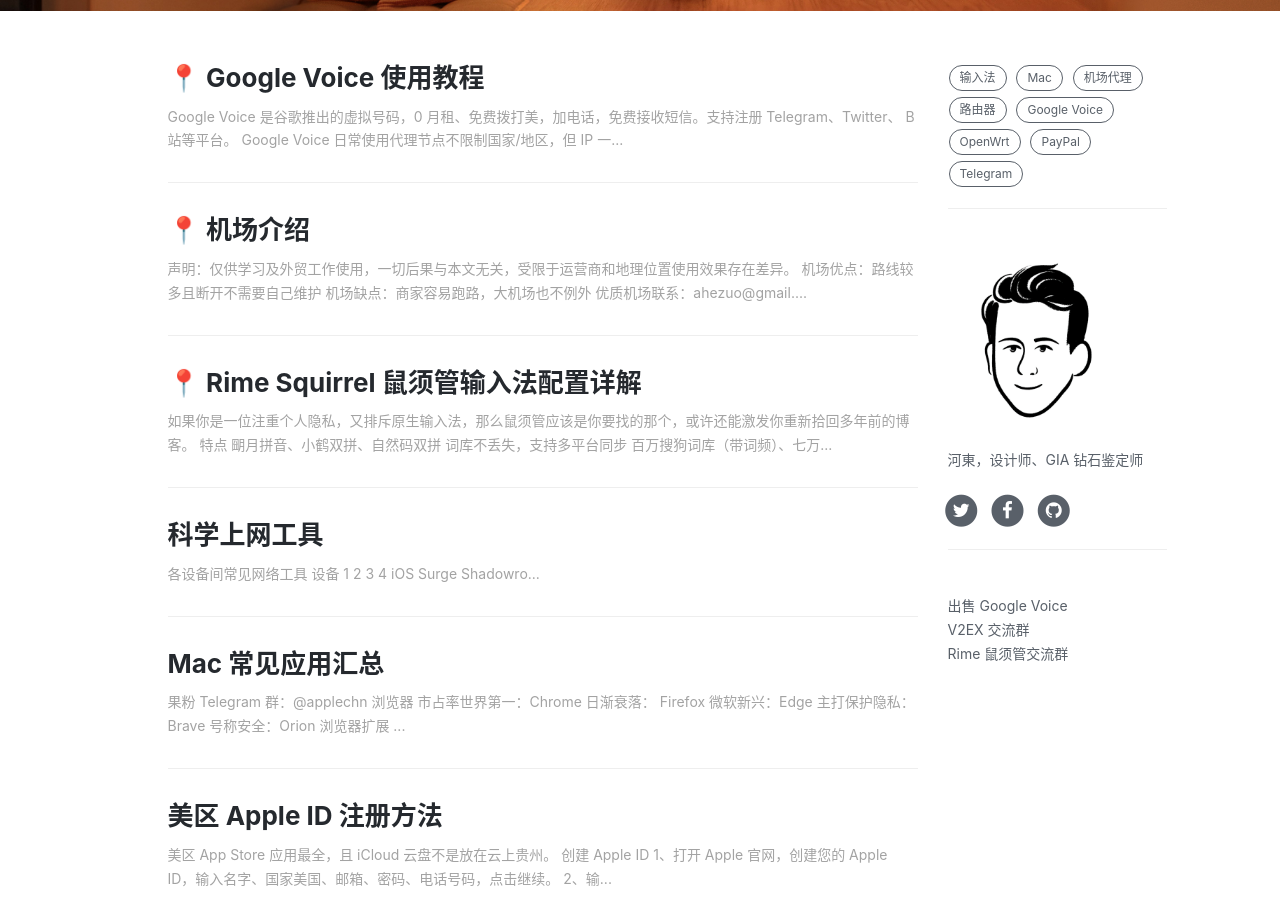
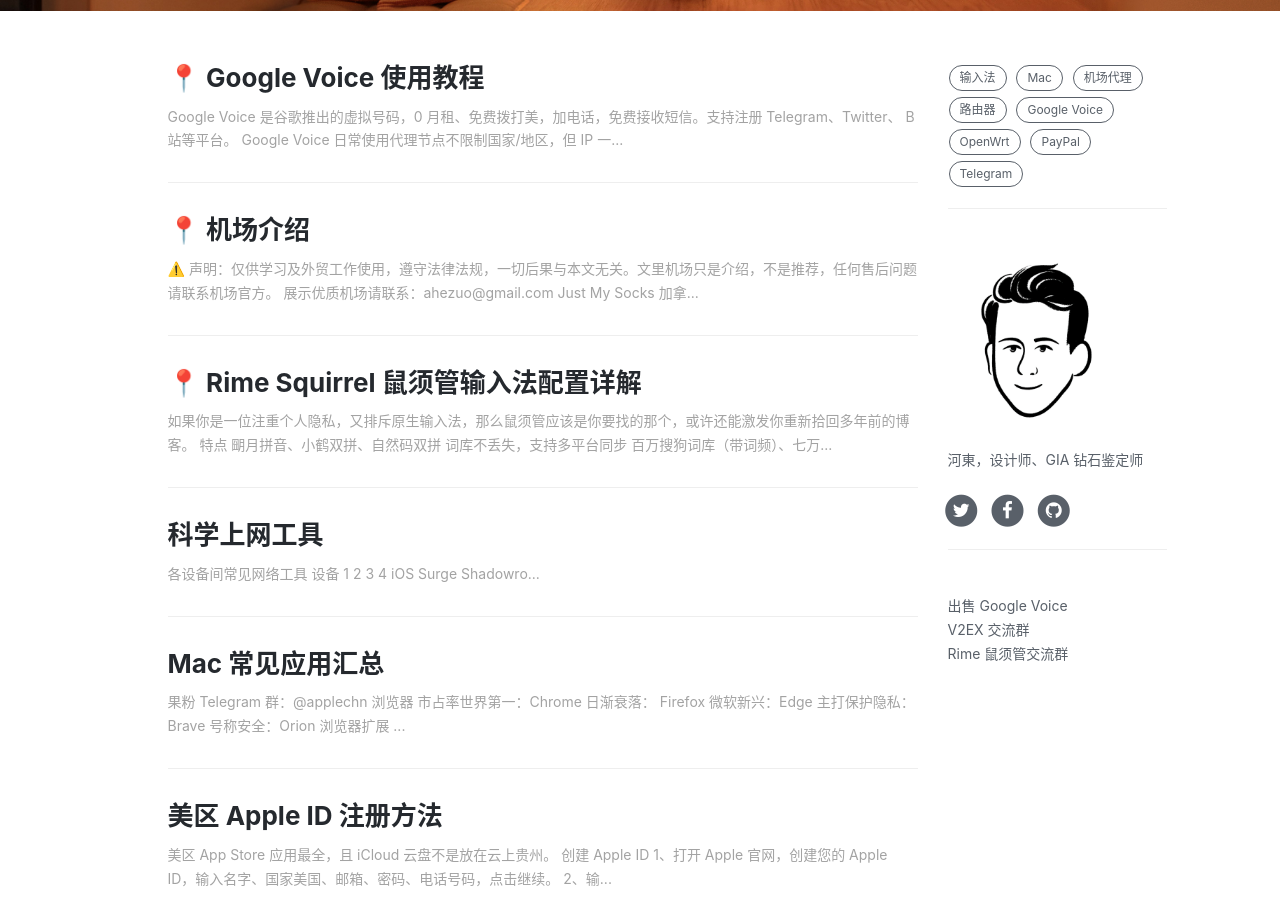
Before and after one commit to ssnhd/ssnhd.github.io, a Jekyll site: the page built from index.html, in a window 1280 px wide and 900 px high, scrolled down 407 px. Built offline with Jekyll 4.4.1, drawn with Linux system fonts in a browser that asks for light colours; nearby versions of some CDN libraries; the list of posts is cut into pages by our own code; comment, search, counter and statistics services are not loaded.

Commit message:
Update 2022-1-26-server.md

```diff
--- a/_posts/2022-1-26-server.md
+++ b/_posts/2022-1-26-server.md
@@ -11,12 +11,9 @@
   - 机场代理
 ---
 
-声明：仅供学习及外贸工作使用，一切后果与本文无关，受限于运营商和地理位置使用效果存在差异。
+> ⚠️ 声明：仅供学习及外贸工作使用，遵守法律法规，一切后果与本文无关。文里机场只是介绍，不是推荐，任何售后问题请联系机场官方。
 
-- 机场优点：路线较多且断开不需要自己维护
-- 机场缺点：商家容易跑路，大机场也不例外
-
-优质机场联系：<ahezuo@gmail.com>
+展示优质机场请联系：<ahezuo@gmail.com>
 
 ## Just My Socks
 
```
